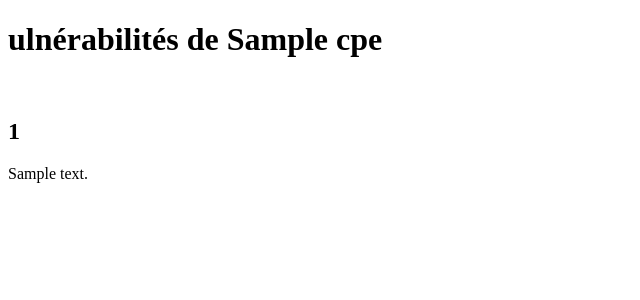
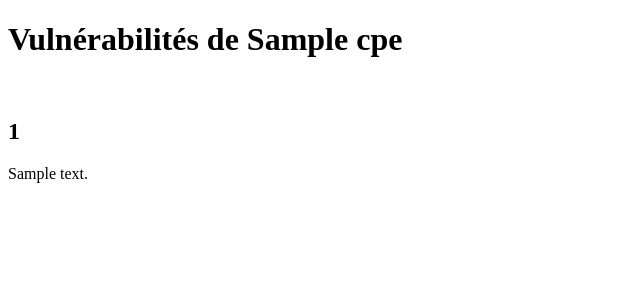
Before and after one commit to Gafouruser/Produits-informatiques, a Django app: template product_catalog/products/templates/products/vulnerability_product.html in a window 1280 px wide. Shown: the top 300 px of the page, without its empty margins (0-640 px from the left). Run offline with Django 5.2, Linux system fonts and the light colour scheme; the template is opened without the code that fills it: most values are stand-ins (such as "Sample title", 1, 10 or a date in 2020).

Commit message:
Encore quelques modifications

```diff
--- a/product_catalog/products/templates/products/vulnerability_product.html
+++ b/product_catalog/products/templates/products/vulnerability_product.html
@@ -3,13 +3,13 @@
 <head>
     <meta charset="UTF-8">
     <meta name="viewport" content="width=device-width, initial-scale=1.0">
-    <title>vulnérabilités de {{ cpe.name }}</title>
+    <title>Vulnérabilités de {{ cpe.name }}</title>
     {% load static %}
     <link rel="stylesheet" href="{% static 'css/styles.css' %}">
 </head>
 <body>
 
-    <h1>ulnérabilités de {{ cpe.name }}</h1>
+    <h1>Vulnérabilités de {{ cpe.name }}</h1>
     <br />
 
     {% if cve_s%}
```
